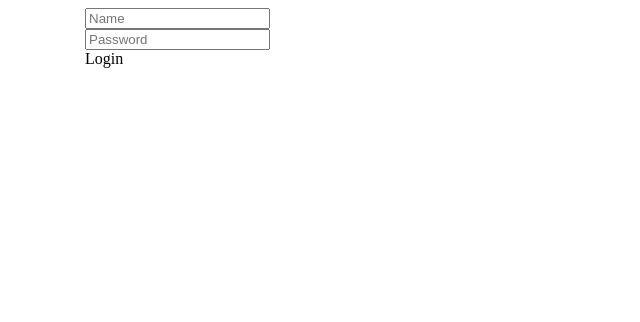
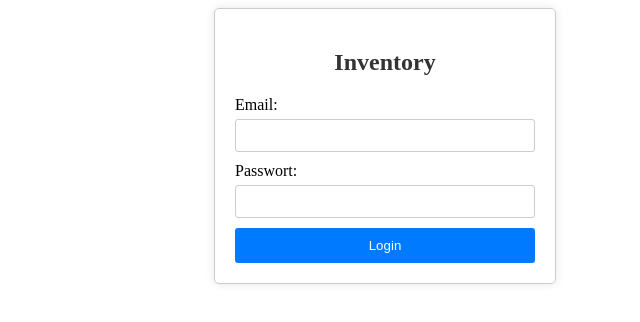
Before and after one commit to yorck25/inventory-frontend, a React (Create React App) app: page / in a window 1280 px wide. Shown: the top 322 px of the page, without its empty margins (255-895 px from the left). Built offline with nearby package versions, Linux system fonts and the light colour scheme.

Commit message:
loginpage_läuft

```diff
--- a/src/components/LoginSignUp/index.tsx
+++ b/src/components/LoginSignUp/index.tsx
@@ -1,25 +1,46 @@
-import React, { useState } from 'react';
-import style from './style.module.scss';
+import React, { useState, FormEvent, ChangeEvent } from 'react';
+import styles from './style.module.scss';
+
 const Login = () => {
+  const [email, setEmail] = useState('');
+  const [password, setPassword] = useState('');
 
-    return (
-            <div className={style.container}>
-            <div className="header">
-            <div className="text">
+  const handleSubmit = (e: FormEvent) => {
+    e.preventDefault();
+    //Anmeldedaten müssen noch vom Server geklaut werden
+    if (email === 'user@example.com' && password === 'passwort') {
 
-            </div>
-            <div className="underline"></div>
-            <div className="inputs">
-                <input type="text" placeholder ="Name" />
-            </div>
-            <div className= "input">
-                <input type="password" placeholder="Password"/>
-                </div>
-        </div>
-        <div className = "submit-container"></div>
-            <div className="submit">Login</div>
-        </div>
-    );
+    } else {
+      alert('Login fehlgeschlagen. Überprüfe Email und Passwort.');
+    }
+  };
+
+  return (
+    <div className={styles.login_container}>
+      <h2>Inventory</h2>
+      <form onSubmit={handleSubmit}>
+        <label>
+          Email:
+          <input
+            type="email"
+            value={email}
+            onChange={(e: ChangeEvent<HTMLInputElement>) => setEmail(e.target.value)}
+            required
+          />
+        </label>
+        <label>
+          Passwort:
+          <input
+            type="password"
+            value={password}
+            onChange={(e: ChangeEvent<HTMLInputElement>) => setPassword(e.target.value)}
+            required
+          />
+        </label>
+        <button type="submit">Login</button>
+      </form>
+    </div>
+  );
 };
 
-export default Login
+export default Login;
--- a/src/components/LoginSignUp/style.module.scss
+++ b/src/components/LoginSignUp/style.module.scss
@@ -1,83 +1,45 @@
-.container {
-    display: flex;
-    flex-direction : column;
-    margin-top: 200px;
+.login_container {
+    max-width: 300px;
     margin: auto;
-    width: 600px;
-    background: #fff;
-    padding-bottom: 30px;
+    padding: 20px;
+    border: 1px solid #ccc;
+    border-radius: 5px;
+    box-shadow: 0 0 10px rgba(0, 0, 0, 0.1);
+    background-color: #fff;
 
+    h2 {
+      text-align: center;
+      color: #333;
     }
 
-.header {
+    form {
       display: flex;
       flex-direction: column;
-    align-items: center;
-    gap: 9px;
+
+      label {
+        margin-bottom: 10px;
+
+        input {
           width: 100%;
-    margin-top: 30px;
+          padding: 8px;
+          margin-top: 5px;
+          border: 1px solid #ccc;
+          border-radius: 3px;
+          box-sizing: border-box;
+        }
       }
 
-.text{
-    color: #3c009d;
-    font-size: 48px;
-    font-weight: 700;
+      button {
+        background-color: #007bff;
+        color: #fff;
+        border: none;
+        padding: 10px;
+        border-radius: 3px;
+        cursor: pointer;
+
+        &:hover {
+          background-color: #0056b3;
         }
-
-.underline{
-    width: 61px;
-    height: 6px;
-    background: #3c009d;
-    border-radius: 9px;
       }
-
-.inputs {
-    margin: 55px;
-    display: flex;
-    flex-direction: column;
-    gap: 25px;
     }
-.input {
-    display: flex;
-    align-items: center;
-    margin: auto;
-    width: 480px;
-    height: 80px;
-    background: #eaeaea;
-    border-radius: 6px;
   }
-
-.input input {
-    height: 50px;
-    width: 400px;
-    background: transparent;
-    border: none;
-    outline: none;
-    color: #797979;
-    font-size: 19px;
-}
-
-.submit-container {
-    display: flex;
-    gap: 30px;
-    margin: 60px auto;
-}
-
-.submit {
-    display: flex;
-    justify-content: center;
-    align-items: center;
-    width: 220px;
-    height: 59px;
-    color: #fff;
-    background: #4c00b4;
-    border-radius: 50px;
-    font-size: 19px;
-    font-weight: 700;
-    cursor: pointer;
-}
-
-.gray{
-    background: #EAEAEA;
-    color: #676767;
-}
```
Also changed, not shown: src/components/mainPage/index..tsx (added, +9 -0 lines), src/components/mainPage/style.module.scss (added). Lines whose indentation alone changed are shown as unchanged.
